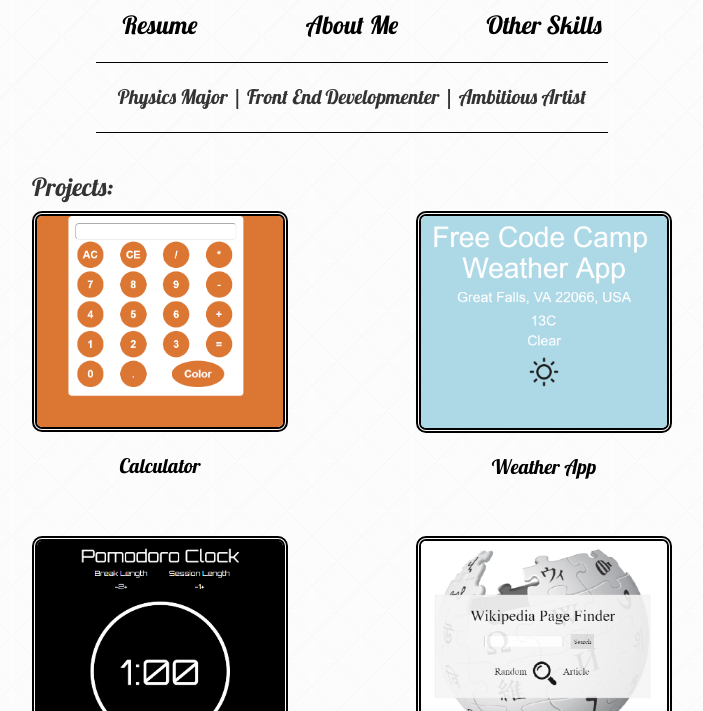
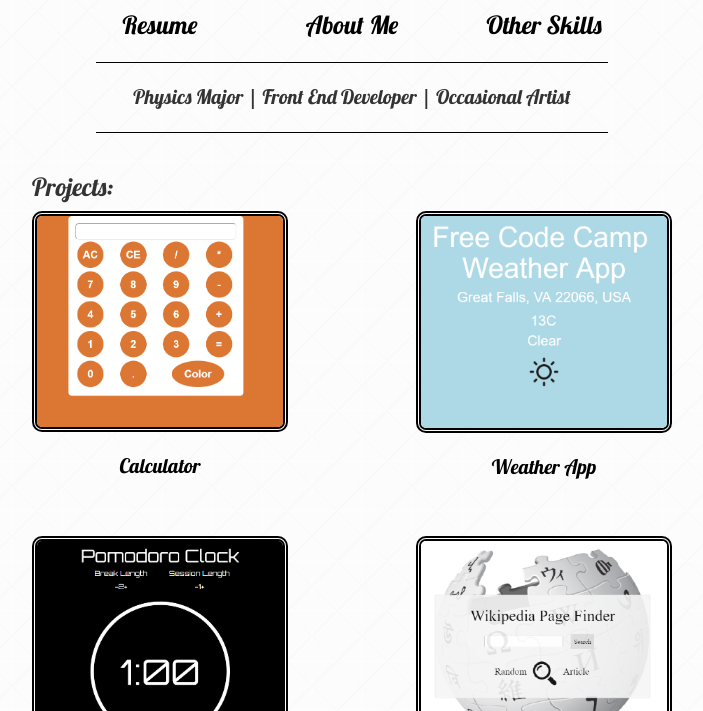
Before and after one commit to chriso91/chriso91.github.io-menu, a plain HTML site: page index.html in a window 1280 px wide. Shown: the part 89-800 px from the top of the page, without its empty margins (288-991 px from the left). Drawn offline with nearby package versions, Linux system fonts and the light colour scheme.

Commit message:
spelling tag

```diff
--- a/index.html
+++ b/index.html
@@ -29,7 +29,7 @@
 
 	<hr id='bar1'>
 	<div id='tag'>
-		<p>Physics Major | Front End Developmenter | Ambitious Artist </p>
+		<p>Physics Major | Front End Developer | Occasional Artist </p>
 	</div>
 	<hr id='bar1'>
 
```
